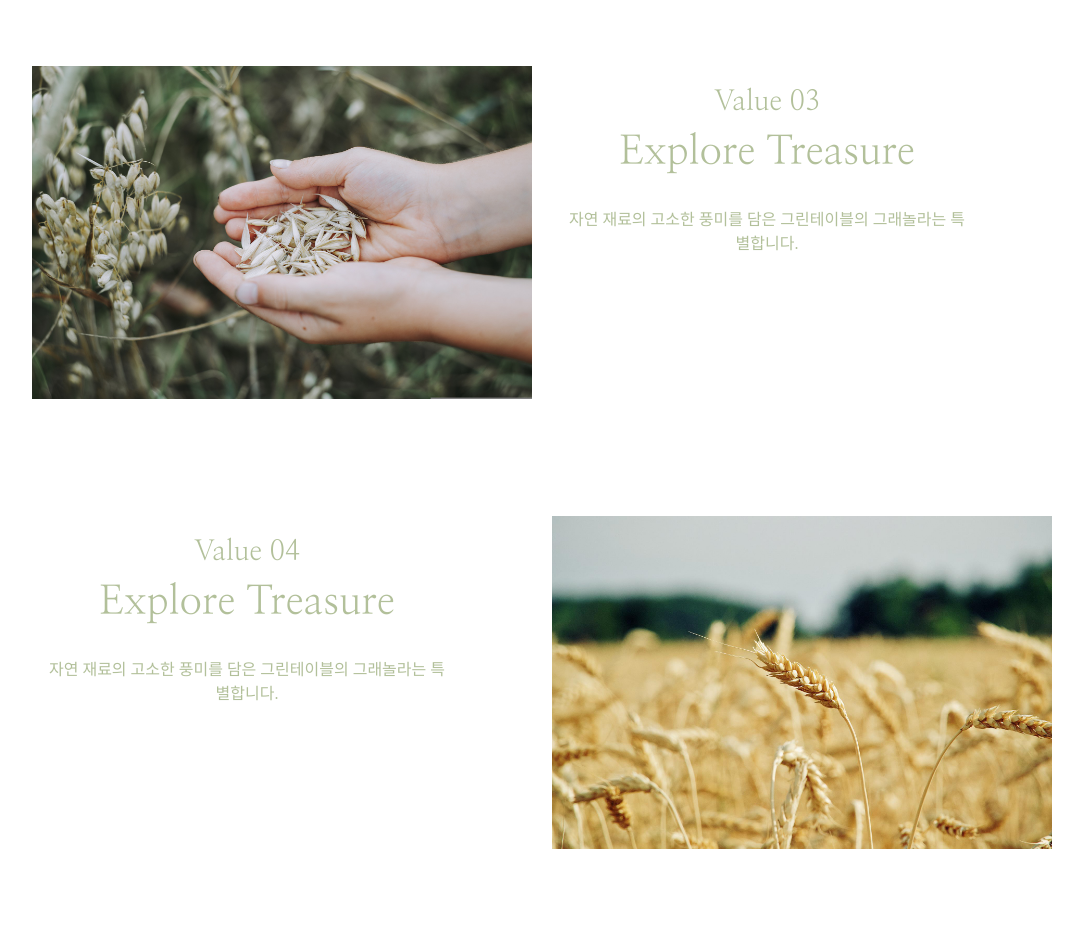
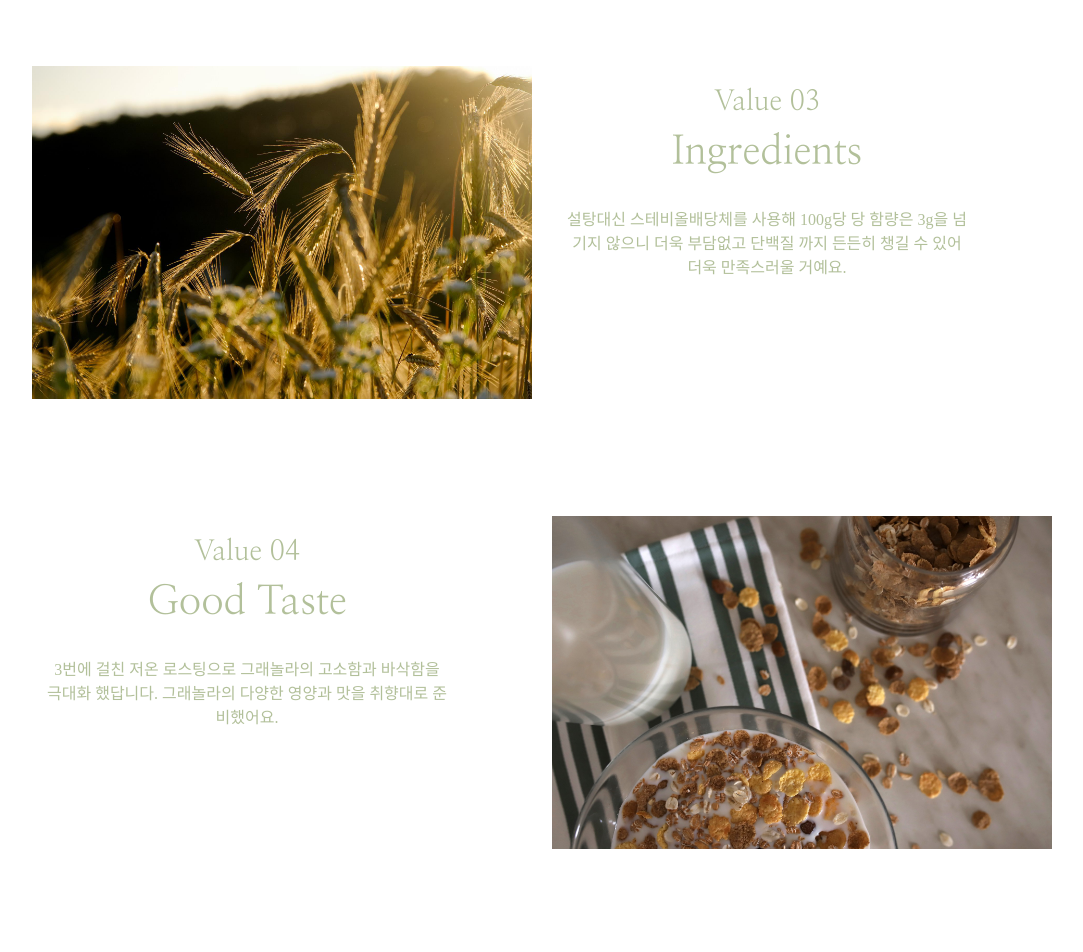
Before and after one commit to goniiii/project1, a React (Create React App) app: page /brandstory in a window 1280 px wide. Shown: the part 1040-1992 px from the top of the page, without its empty margins (98-1181 px from the left). Built offline with nearby package versions, Linux system fonts and the light colour scheme; a web font is replaced by a local one.

Commit message:
brand 페이지 완성

```diff
--- a/src/components/brand.js
+++ b/src/components/brand.js
@@ -16,7 +16,7 @@ function DarkVariantExample() {
         </div>
         <div className="brandText2">
           <h3>Value 02</h3>
-          <h1>Explore Treasure</h1>
+          <h1>Process</h1>
           <br />
           그린테이블 그래놀라는 유기농 코코넛오일, 메이플 시럽, 비정제
           사탕수수를 재료로 사용하여 건강한 닷맛을 낸 제품입니다. 귀리를 약 60%
@@ -28,22 +28,24 @@ function DarkVariantExample() {
           <img className="brandImg2" src="img/wheat2.jpg"></img>
         </div>
         <div>
-          <img className="brandImg1" src="img/oats.jpg"></img>
+          <img className="brandImg1" src="img/grain.jpg"></img>
         </div>
         <div className="brandText1">
           <h3>Value 03</h3>
-          <h1>Explore Treasure</h1>
+          <h1>Ingredients</h1>
           <br />
-          자연 재료의 고소한 풍미를 담은 그린테이블의 그래놀라는 특별합니다.
+          설탕대신 스테비올배당체를 사용해 100g당 당 함량은 3g을 넘기지 않으니
+          더욱 부담없고 단백질 까지 든든히 챙길 수 있어 더욱 만족스러울 거예요.
         </div>
         <div className="brandText2">
           <h3>Value 04</h3>
-          <h1>Explore Treasure</h1>
+          <h1>Good Taste</h1>
           <br />
-          자연 재료의 고소한 풍미를 담은 그린테이블의 그래놀라는 특별합니다.
+          3번에 걸친 저온 로스팅으로 그래놀라의 고소함과 바삭함을 극대화
+          했답니다. 그래놀라의 다양한 영양과 맛을 취향대로 준비했어요.
         </div>
         <div>
-          <img className="brandImg2" src="img/wheat2.jpg"></img>
+          <img className="brandImg2" src="img/muesli2.jpg"></img>
         </div>
       </div>
     </div>
```
Also changed, not shown: public/img/granola4.jpg (added), public/img/muesli2.jpg (added).
